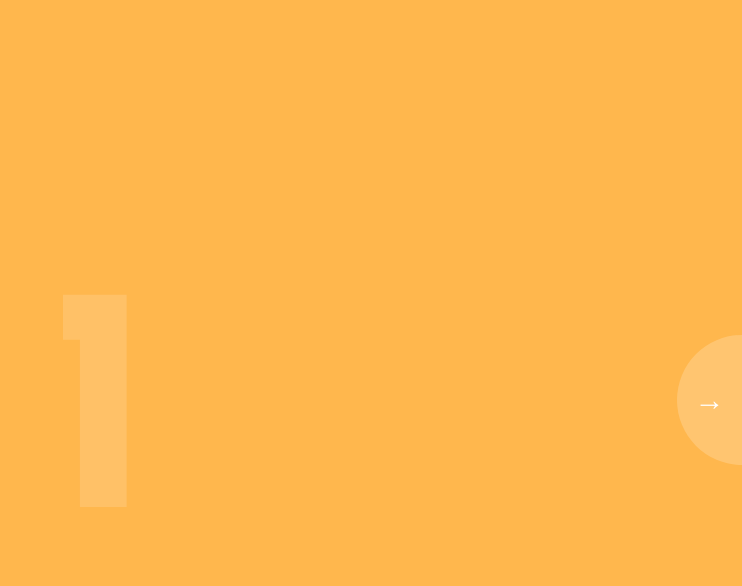
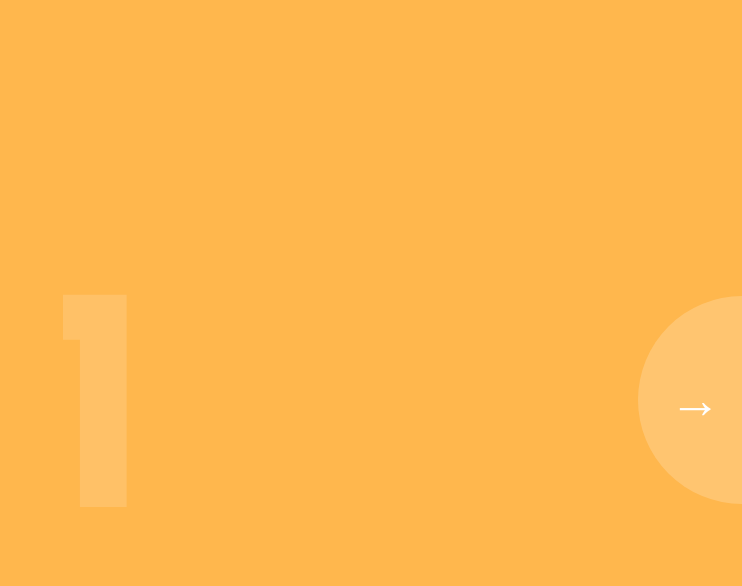
Before and after one commit to ryanhaining/thirtysixquestionsbreakup, a PHP site: page /index.html in a window 1280 px wide. Shown: the top 586 px of the page, without its empty margins (538-1280 px from the left). Run offline with PHP 8.4, Linux system fonts and the light colour scheme; some web fonts are replaced.

Commit message:
Matches button sizes exactly (desktop)
With the right arrow being bigger, and the arrow characters showing up
in the same place.

```diff
--- a/style.css
+++ b/style.css
@@ -67,14 +67,11 @@ body {
   position: fixed;
   top: 50%;
   transform: translate(0, -50%);
-  height: 130px;
-  width: 65px;
   border-radius: 100% / 50%;
 
   background-color: rgba(255, 255, 255, 0.2);
   color: white;
   font-family: 'Josefin Sans', sans-serif;
-  font-size: 30px;
   z-index: 10;
   text-decoration: none;
   border: none;
@@ -93,12 +90,21 @@ body {
 }
 
 .left-arrow {
+  padding-left: 1px;
+  font-size: 27px;
+  height: 108px;
+  width: 54px;
   left: 0%;
   border-top-left-radius: 0;
   border-bottom-left-radius: 0;
 }
 
 .right-arrow {
+  text-align: right;
+  padding-right: 21px;
+  font-size: 52px;
+  height: 208px;
+  width: 104px;
   right: 0%;
   border-top-right-radius: 0;
   border-bottom-right-radius: 0;
```
